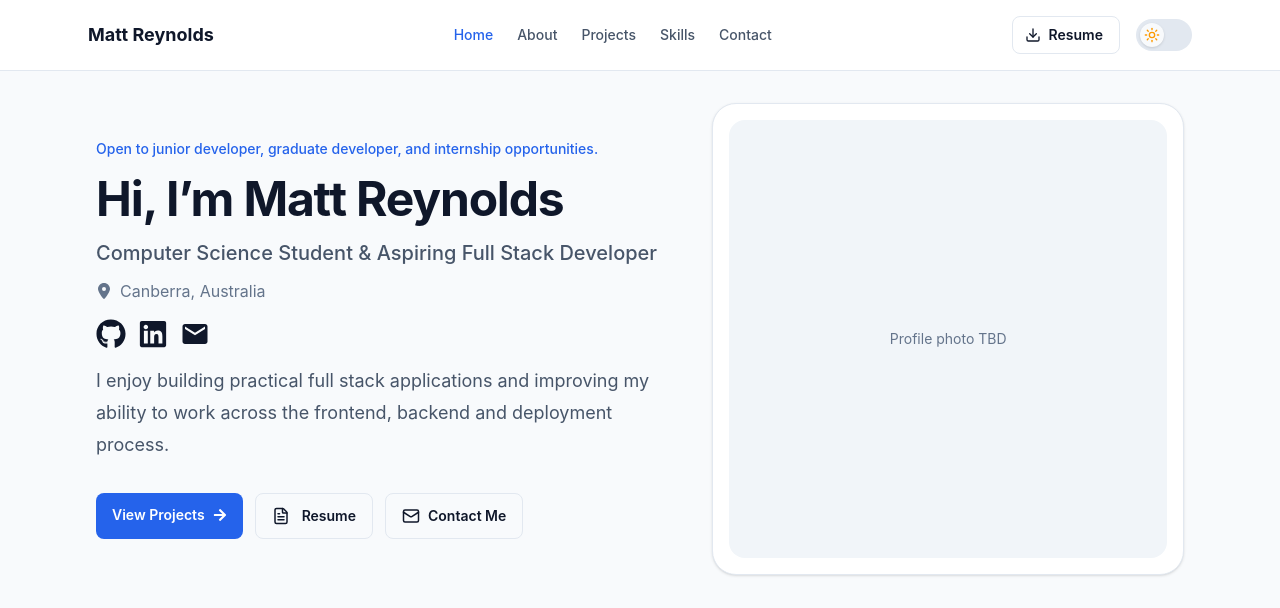
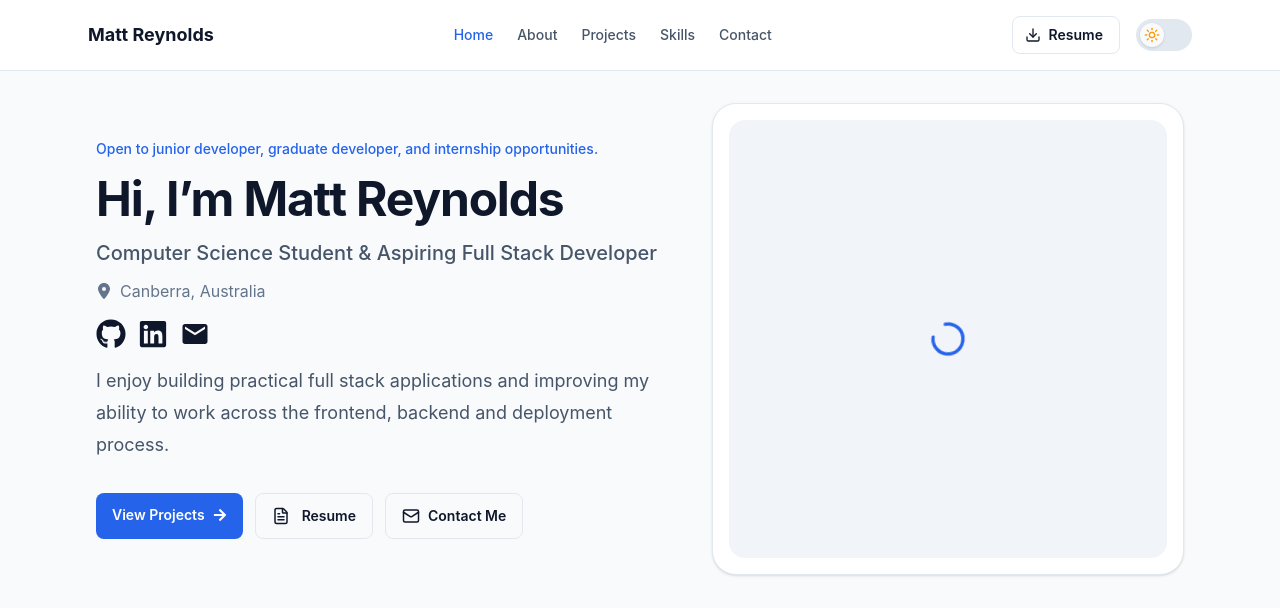
Before and after one commit to mattxreynolds/Portfolio, a React (Vite) app: page / in a window 1280 px wide. Shown: the top 608 px of the page. Built offline with nearby package versions, Linux system fonts and the light colour scheme.

Commit message:
Add loading spinner for profile photo in MyStory and Hero components

```diff
--- a/src/components/about/MyStory.tsx
+++ b/src/components/about/MyStory.tsx
@@ -1,6 +1,6 @@
 import { Link } from 'react-router';
 import { profile } from '../../data/profile';
-import { ArrowRight, Code2 } from 'lucide-react';
+import { ArrowRight, Code2, LoaderCircle } from 'lucide-react';
 
 function MyStory() {
   return (
@@ -14,7 +14,7 @@ function MyStory() {
           />
         ) : (
           <div className='flex min-h-80 h-full items-center justify-center text-center text-sm text-text-muted'>
-            Profile photo TBD
+            <LoaderCircle className='animate-spin size-10 text-accent' />
           </div>
         )}
       </div>
--- a/src/components/home/Hero.tsx
+++ b/src/components/home/Hero.tsx
@@ -2,7 +2,7 @@ import { Link } from 'react-router';
 import { profile } from '../../data/profile';
 import { FaLocationDot } from 'react-icons/fa6';
 import { FaArrowRight } from 'react-icons/fa';
-import { FileText, Mail } from 'lucide-react';
+import { FileText, LoaderCircle, Mail } from 'lucide-react';
 
 function HeroActions() {
   return (
@@ -87,7 +87,7 @@ function Hero() {
 
       <div className='max-w-125 w-full mx-auto rounded-3xl border border-border bg-surface p-4 shadow-sm'>
         <div className='flex aspect-square items-center justify-center rounded-2xl bg-surface-muted text-center text-sm text-text-muted'>
-          Profile photo TBD
+          <LoaderCircle className='animate-spin size-10 text-accent' />
         </div>
       </div>
     </section>
```
